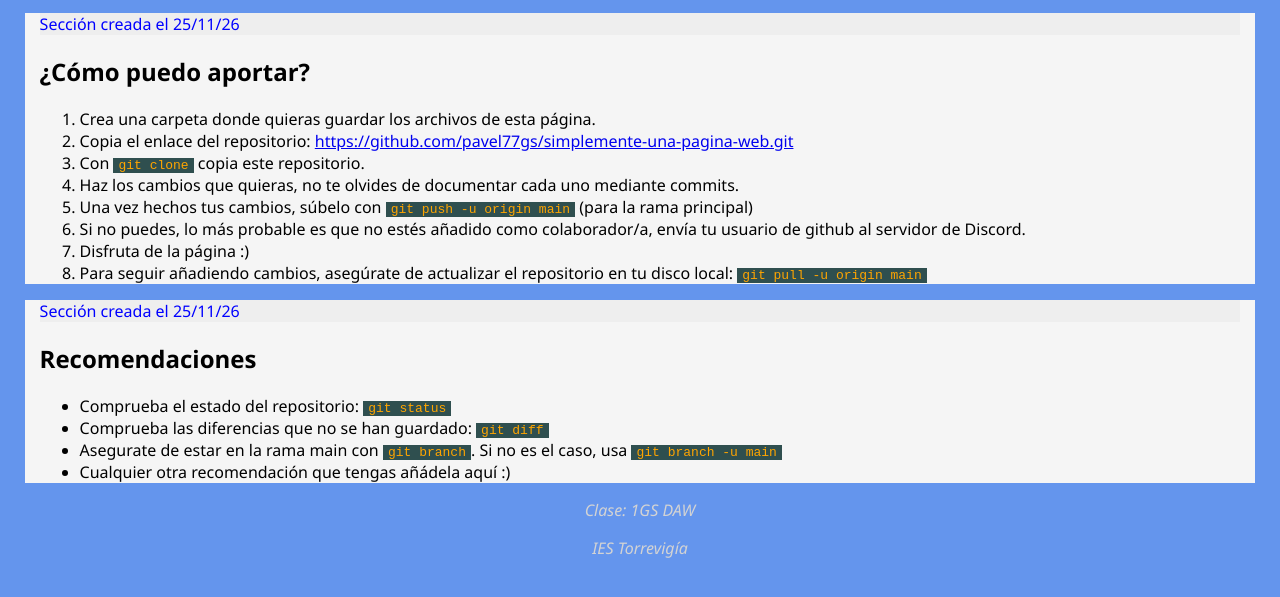
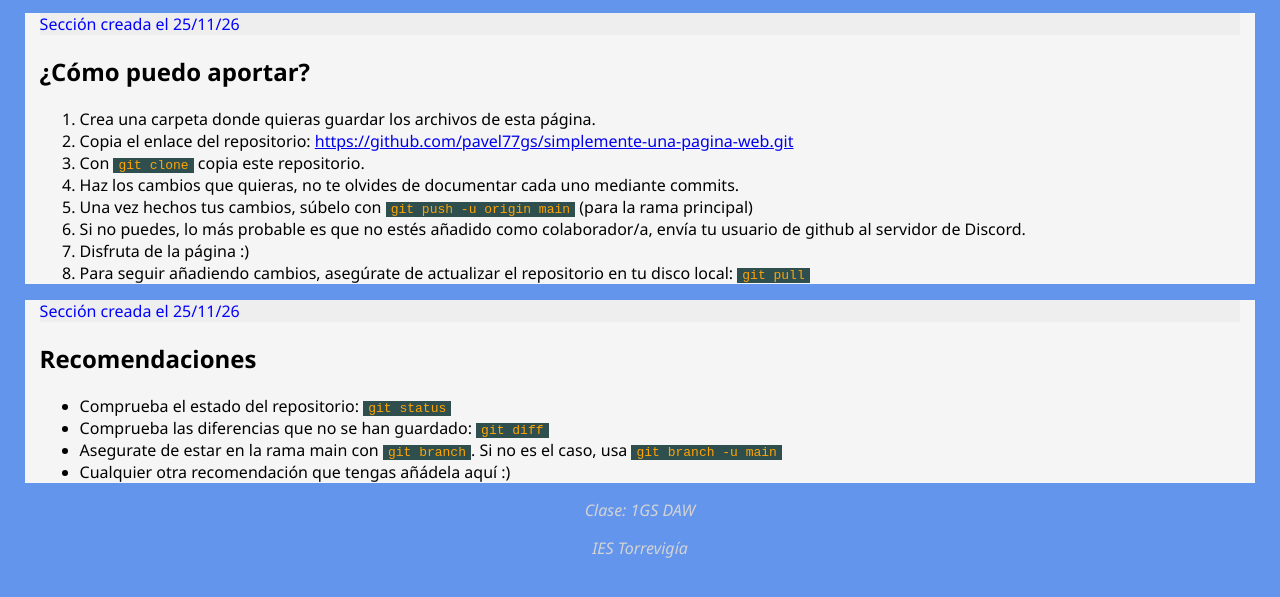
Before and after one commit to Joni-Jona/simplemente-una-pagina-web, a plain HTML site: page paginas/ayuda.html in a window 1280 px wide. Shown: the part 147-744 px from the top of the page. Drawn offline with Linux system fonts and the light colour scheme.

Commit message:
Arreglo otra vez los pasos de ayuda.html

```diff
--- a/paginas/ayuda.html
+++ b/paginas/ayuda.html
@@ -29,7 +29,7 @@
             <li>Una vez hechos tus cambios, súbelo con <code>git push -u origin main</code> (para la rama principal)</li>
             <li>Si no puedes, lo más probable es que no estés añadido como colaborador/a, envía tu usuario de github al servidor de Discord.</li>
             <li>Disfruta de la página :)</li>
-            <li>Para seguir añadiendo cambios, asegúrate de actualizar el repositorio en tu disco local: <code>git pull -u origin main</code></li>
+            <li>Para seguir añadiendo cambios, asegúrate de actualizar el repositorio en tu disco local: <code>git pull</code></li>
         </ol>
     </section>
     <section class="seccion_simple">
```
